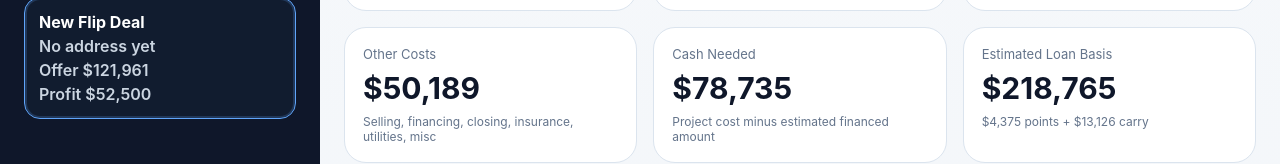
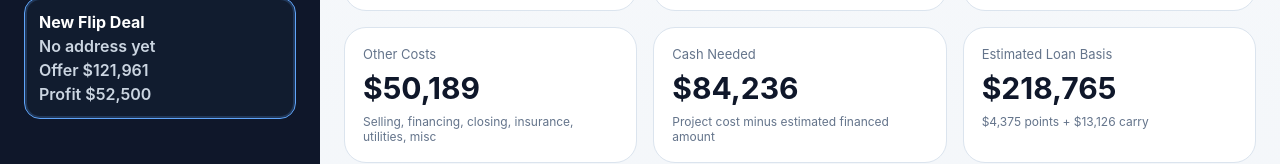
Before and after one commit to etavukcu/Flip-Deal-Analyzer, a React (Vite) app: page / in a window 1280 px wide. Shown: the part 669-833 px from the top of the page. Built offline with nearby package versions, Linux system fonts and the light colour scheme.

Commit message:
Update cash needed calculation to derived financing formula

```diff
--- a/src/App.jsx
+++ b/src/App.jsx
@@ -121,7 +121,20 @@ function summarizeDeal(deal) {
   const totalLoanBasis = financedPurchase + financedReno;
   const estimatedPointsCost = totalLoanBasis * (toNumber(deal.lenderPoints) / 100);
   const estimatedInterestCarry = totalLoanBasis * (toNumber(deal.annualInterestRate) / 100) * (toNumber(deal.monthsHeld) / 12);
-  const cashNeededBeforeReserves = totalProjectCost - totalLoanBasis;
+
+  const categorizedOtherCosts = otherCostsDetailed.reduce((acc, item) => {
+    const name = String(item.name || '').toLowerCase();
+    if (name.includes('financing')) acc.financingCost += item.calculated;
+    if (name.includes('holding')) acc.holdingCost += item.calculated;
+    if (name.includes('insurance')) acc.insuranceCost += item.calculated;
+    if (name.includes('selling') || name.includes('commission')) acc.sellingCost += item.calculated;
+    return acc;
+  }, { financingCost: 0, insuranceCost: 0, holdingCost: 0, sellingCost: 0 });
+
+  const financingCosts = estimatedPointsCost + estimatedInterestCarry;
+  const nonFinancedCosts = categorizedOtherCosts.insuranceCost + categorizedOtherCosts.holdingCost + categorizedOtherCosts.sellingCost;
+  const projectCostExcludingDerivedCosts = totalProjectCost - categorizedOtherCosts.financingCost - nonFinancedCosts;
+  const cashNeededBeforeReserves = (projectCostExcludingDerivedCosts - totalLoanBasis) + financingCosts + nonFinancedCosts;
 
   return {
     arv,
```
